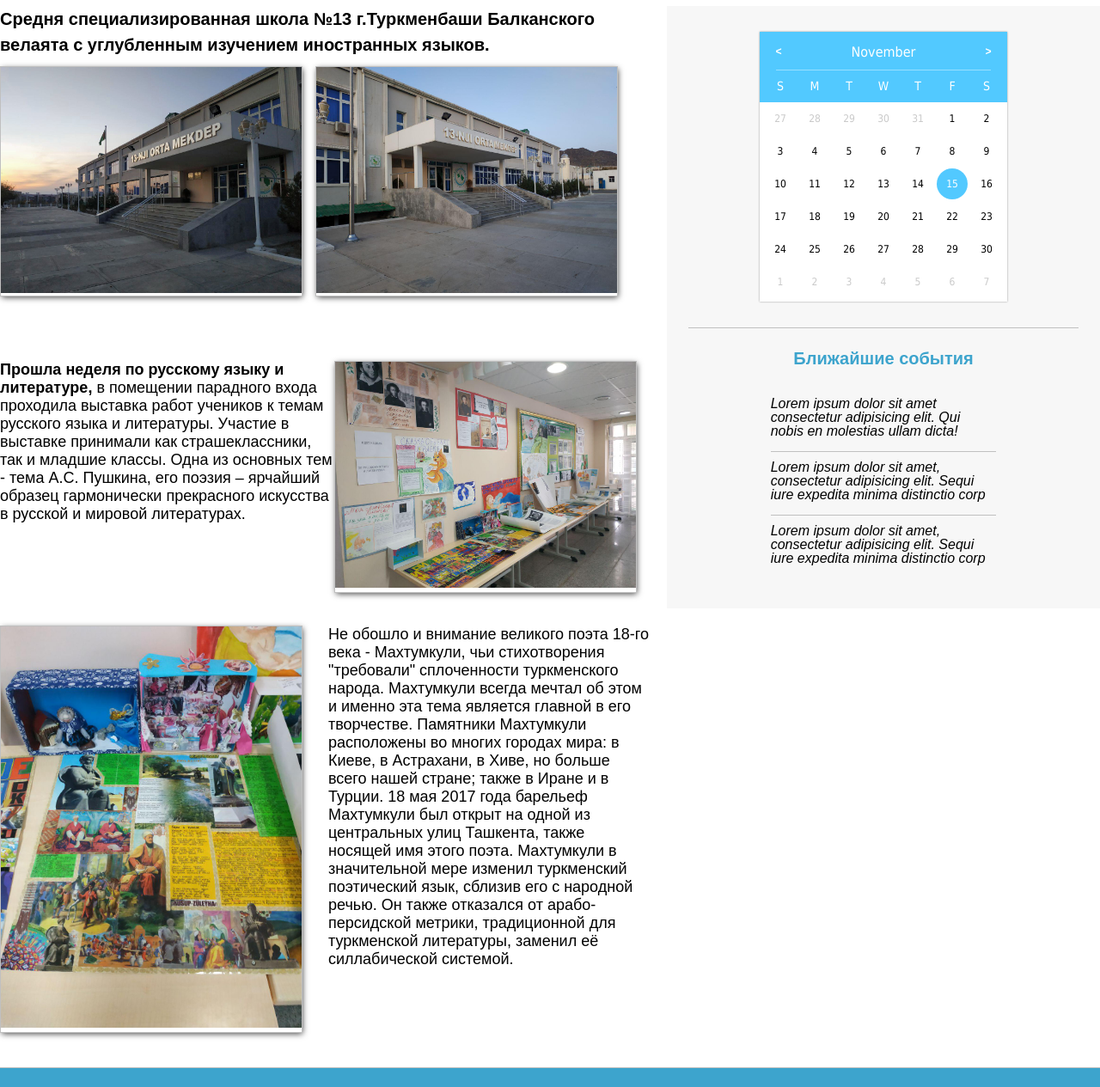
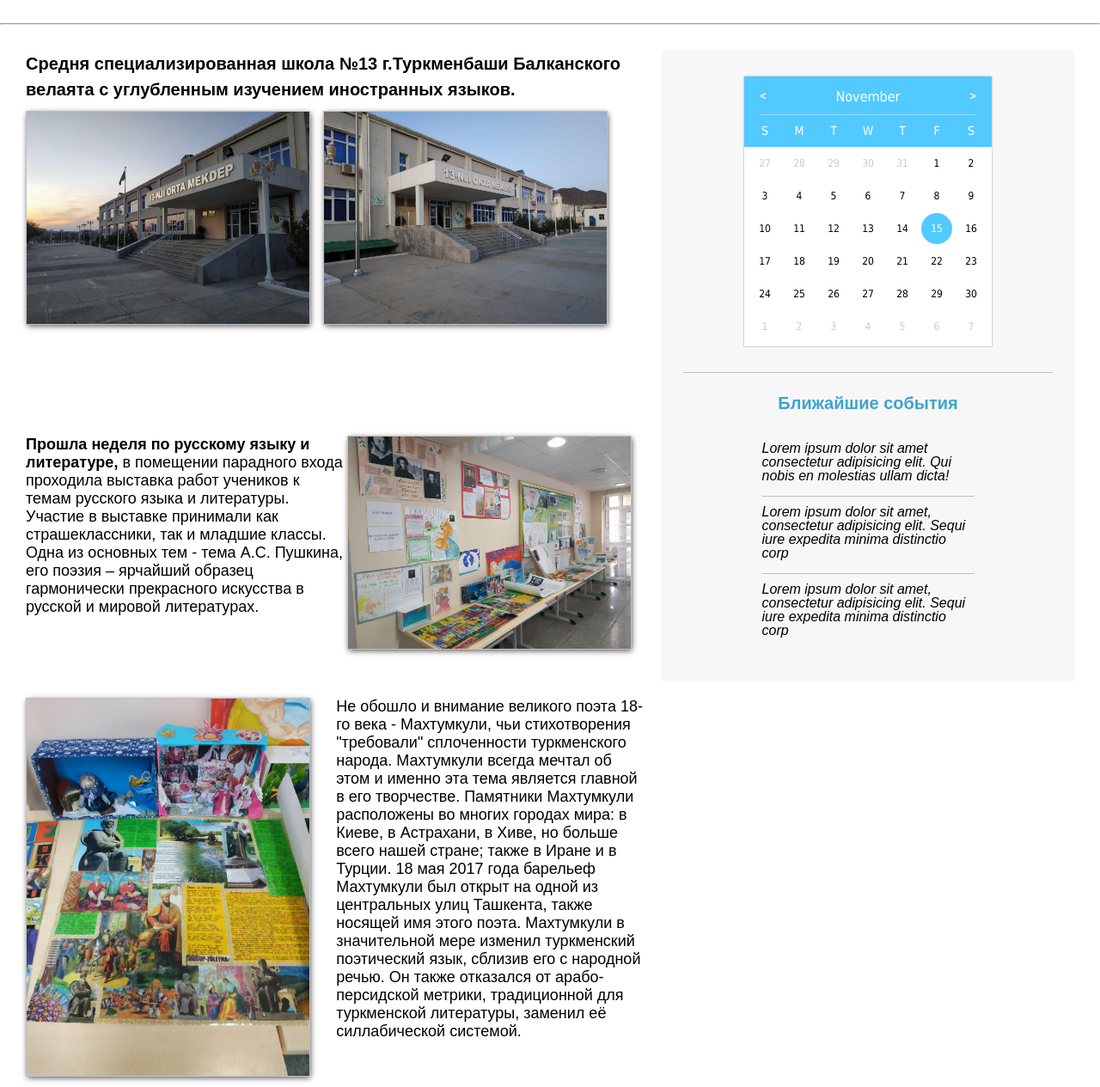
Before and after one commit to uzhas76064/school13, a website: page src/index.html in a window 1280 px wide. Shown: the part 89-1354 px from the top of the page at 86% size. Drawn offline with nearby package versions, Linux system fonts and the light colour scheme; files that its build step writes are made by us from their sources.

Commit message:
Added media queries

```diff
--- a/src/index.html
+++ b/src/index.html
@@ -51,12 +51,8 @@
                 <i>Средня специализированная школа №13 г.Туркменбаши Балканского
                     велаята с углубленным изучением иностранных языков.</i>
             </p>
-            <figure class="main-article__image article__image">
-                <img src="img/photo_2019-11-14_15-35-32_DxO.jpg" alt="" width="350px" />
-            </figure>
-            <figure class="main-article__image article__image">
-                <img src="img/photo_2019-11-13_19-19-23.jpg" alt="" width="350px" />
-            </figure>
+                <img class="article__image" src="img/photo_2019-11-14_15-35-32_DxO.jpg" alt="" />
+                <img class="article__image" src="img/photo_2019-11-13_19-19-23.jpg" alt="" />
         </article>
 
         <article class="news-article">
@@ -68,15 +64,11 @@
                 поэзия – ярчайший образец гармонически прекрасного искусства в русской
                 и мировой литературах.
             </p>
-            <figure class="news-article__image article__image">
-                <img src="img/photo_2019-11-14_12-01-18.jpg" alt="" width="350px" />
-            </figure>
+                <img class="article__image" src="img/photo_2019-11-14_12-01-18.jpg" alt="" />
         </article>
 
         <article class="news-article">
-            <figure class="news-article__image article__image">
-                <img src="img/photo_2019-11-14_12-01-06.jpg" alt="" width="350px" />
-            </figure>
+                <img class="article__image" src="img/photo_2019-11-14_12-01-06.jpg" alt="" />
             <p class="news-article__text" style="margin-left: 15px;">
                 Не обошло и внимание великого поэта 18-го века - Махтумкули, чьи
                 стихотворения "требовали" сплоченности туркменского народа. Махтумкули
--- a/src/styles/main.less
+++ b/src/styles/main.less
@@ -32,3 +32,13 @@ b, th {
 i {
     font-weight: 700;
 }
+
+@media(max-width: 1280px) {
+    .article__image {
+        width: 46%;
+    }
+
+    .container {
+        margin: 30px;
+    }
+}
--- a/src/styles/main_page.less
+++ b/src/styles/main_page.less
@@ -75,6 +75,7 @@
     box-shadow: 1px 2px 7px -1px rgba(0, 0, 0, 0.75);
     border: 1px solid silver;
     height: auto;
+    width: 48%;
 }
 
 .news-article {
```
